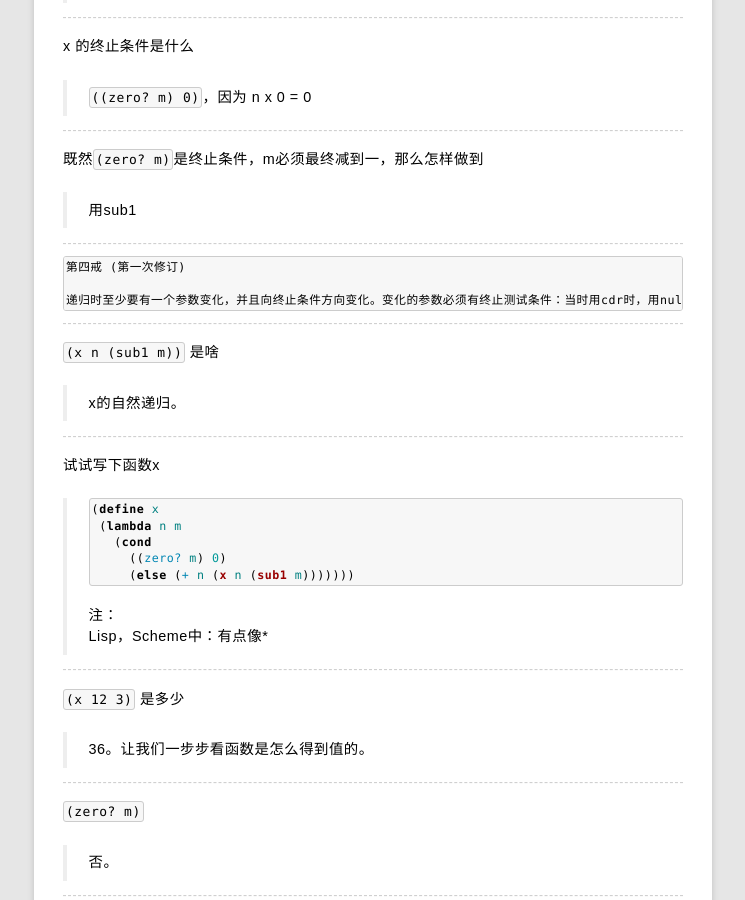
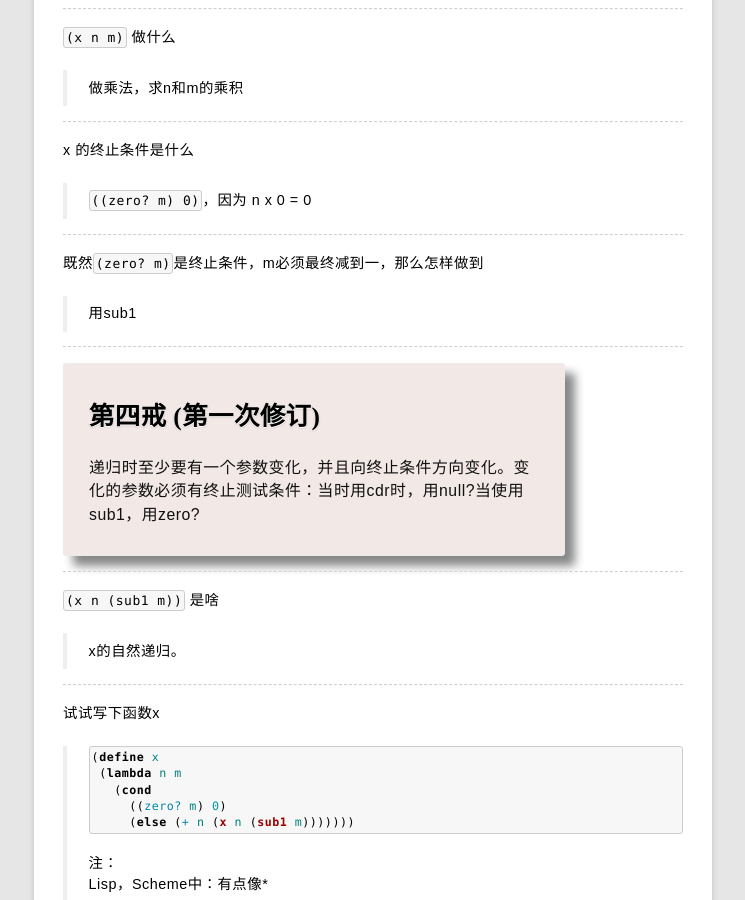
Before and after one commit to rhuichao/uternet.github.io, a Jekyll site: the page built from TLS/04.md, in a window 1280 px wide and 900 px high, scrolled down 7158 px. Shown: the whole window, without its empty margins (267-1012 px from the left). Built offline with Jekyll 4.4.1, drawn with Linux system fonts in a browser that asks for light colours; some web fonts are replaced; Markdown is read by kramdown in place of the engine named in the settings; some of the changed text lies outside the part shown.

Commit message:
new document posted

````diff
--- a/TLS/04.md
+++ b/TLS/04.md
@@ -324,13 +324,13 @@ tup 需要几个查询
 
 --------------
 
-```
-第五戒 (第一次修订)
+<div class="textbox">
+<h1>第五戒 (第一次修订)</h1>
 
-当递归atom原子，lat时，两个查询：(null? lat) 和else
+<p>当递归atom原子，lat时，两个查询：(null? lat) 和else</p>
 
-当递归数n时,两个查询：(zero? n) 和else
-```
+<p>当递归数n时,两个查询：(zero? n) 和else</p>
+</div>
 
 --------------
 
@@ -412,11 +412,11 @@ x 的终止条件是什么
 
 --------------
 
-```
-第四戒 (第一次修订)
+<div class="textbox">
+<h1>第四戒 (第一次修订)</h1>
 
-递归时至少要有一个参数变化，并且向终止条件方向变化。变化的参数必须有终止测试条件：当时用cdr时，用null?当使用sub1，用zero?
-```
+<p>递归时至少要有一个参数变化，并且向终止条件方向变化。变化的参数必须有终止测试条件：当时用cdr时，用null?当使用sub1，用zero?</p>
+</div>
 
 --------------
 
@@ -545,15 +545,15 @@ x 的终止条件是什么
 
 --------------
 
-```
-第五戒
+<div class="textbox">
+<h1>第五戒</h1>
 
-当用+构建一个值时，使用0作为终止值，因为0不改变加法的值。
+<P>当用+构建一个值时，使用0作为终止值，因为0不改变加法的值。</p>
 
-当用x构建一个值时，使用1作为终止值，因为1不改变乘法的值。
+<p>当用x构建一个值时，使用1作为终止值，因为1不改变乘法的值。</p>
 
-当用cons构建list表，终止条件是()
-```
+<p>当用cons构建list表，终止条件是()</p>
+</div>
 
 --------------
 
````
